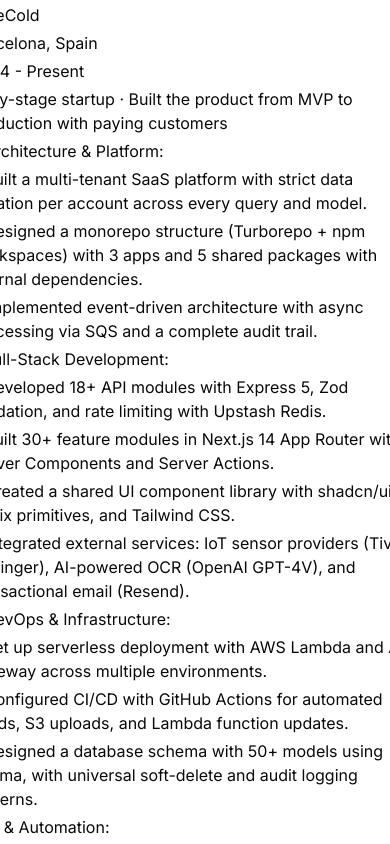
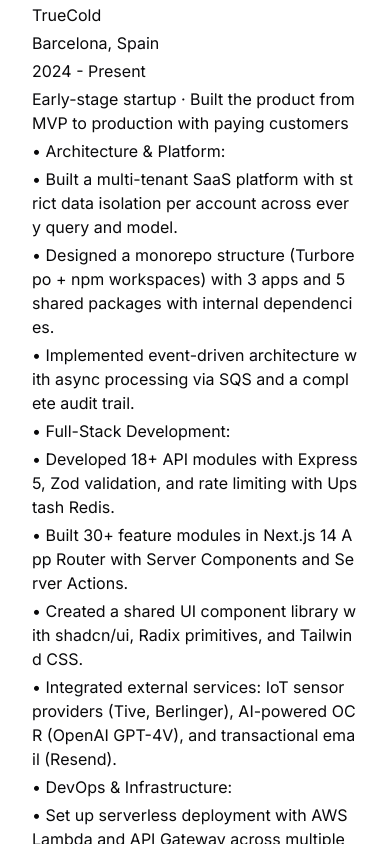
Before and after one commit to errezeeta/javier.dev, a Next.js app: page / in a window 390 px wide. Shown: the part 960-1804 px from the top of the page. Built offline with nearby package versions, Linux system fonts and the light colour scheme.

Commit message:
Aggressive mobile overflow fix for Experience
- Add w-full and box-border to Role container
- Add w-full to all child elements
- Change break-words to break-all for hard word breaking
- Add min-w-0 to achievement containers

```diff
--- a/components/sections/Experience/Role/Role.tsx
+++ b/components/sections/Experience/Role/Role.tsx
@@ -10,18 +10,18 @@
 
 export default function Role({ role }: { role: IRole }) {
   return (
-    <div className="Role flex flex-col gap-1 px-2 min-w-0 overflow-hidden">
-      <h3 className="text-md font-bold print:text-md">{role.title}</h3>
-      <p className="text-md print:text-sm">{role.company}</p>
-      <p className="text-md print:text-sm">{role.location}</p>
-      <p className="text-md print:text-sm">{role.startDate} - {role.endDate}</p>
+    <div className="Role flex flex-col gap-1 px-2 w-full min-w-0 box-border overflow-hidden">
+      <h3 className="text-md font-bold print:text-md w-full">{role.title}</h3>
+      <p className="text-md print:text-sm w-full">{role.company}</p>
+      <p className="text-md print:text-sm w-full">{role.location}</p>
+      <p className="text-md print:text-sm w-full">{role.startDate} - {role.endDate}</p>
       {role.description && (
-        <p className="text-md print:text-sm">{role.description}</p>
+        <p className="text-md print:text-sm w-full">{role.description}</p>
       )}
         {role.achievements.map((achievements, index) => (
-          <div key={index} className="flex flex-col gap-1">
+          <div key={index} className="flex flex-col gap-1 w-full min-w-0">
             {achievements.map((achievement, index) => (
-              <p key={index} className="text-md print:text-sm break-words">
+              <p key={index} className="text-md print:text-sm break-all w-full">
                 • {achievement}
               </p>
             ))}
```
